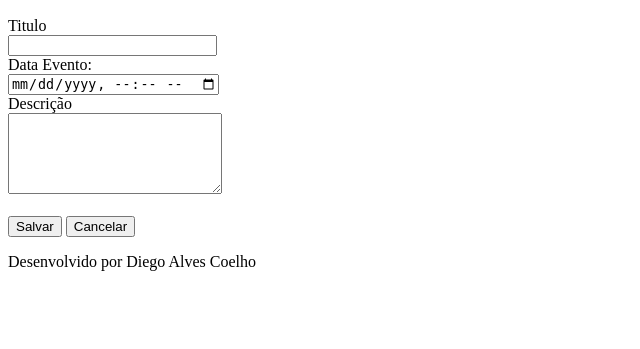
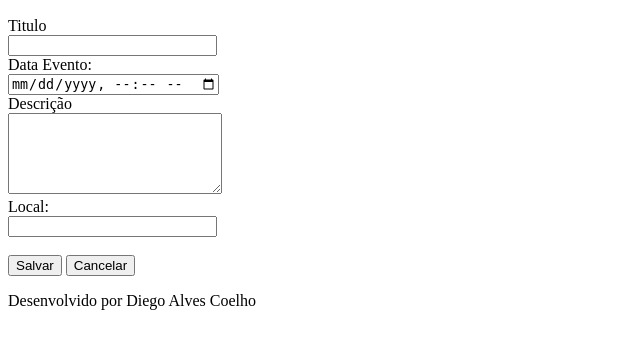
Before and after one commit to dieggoallves/agenda, a Django app: template templates/evento.html in a window 1280 px wide. Shown: the part 136-485 px from the top of the page, without its empty margins (0-640 px from the left). Run offline with Django 3.2, Linux system fonts and the light colour scheme; the template is opened without the code that fills it, so the values that code supplies are empty.

Commit message:
Adicionado no banco e formulario o campo de local

```diff
--- a/core/models.py
+++ b/core/models.py
@@ -8,6 +8,7 @@ class Evento(models.Model):
     titulo = models.CharField(max_length=100)
     descricao = models.TextField(blank=True, null=True)
     data_evento = models.DateTimeField(verbose_name='Data do Evento')
+    local = models.CharField(max_length=100, blank=True, null=True)
     data_criacao = models.DateTimeField(auto_now=True)
     usuario = models.ForeignKey(User, on_delete=models.CASCADE)
 
--- a/core/views.py
+++ b/core/views.py
@@ -47,9 +47,11 @@ def submit_evento(request):
         titulo = request.POST.get('titulo')
         data_evento = request.POST.get('data_evento')
         descricao= request.POST.get('descricao')
+        local = request.POST.get('local')
         usuario = request.user
         Evento.objects.create(titulo=titulo,
                               data_evento=data_evento,
                               descricao=descricao,
+                              local=local,
                               usuario=usuario)
     return redirect('/')
--- a/templates/evento.html
+++ b/templates/evento.html
@@ -16,6 +16,10 @@
     <label>Descrição</label>
     <br>
     <textarea name="descricao" rows="5" cols="24"></textarea>
+    <br>
+    <label>Local:</label>
+    <br>
+    <input type="text" name="local" size="23">
     <br><br>
     <button type="submit">Salvar</button>
     <a href="/">
```
Also changed, not shown: db.sqlite3.
